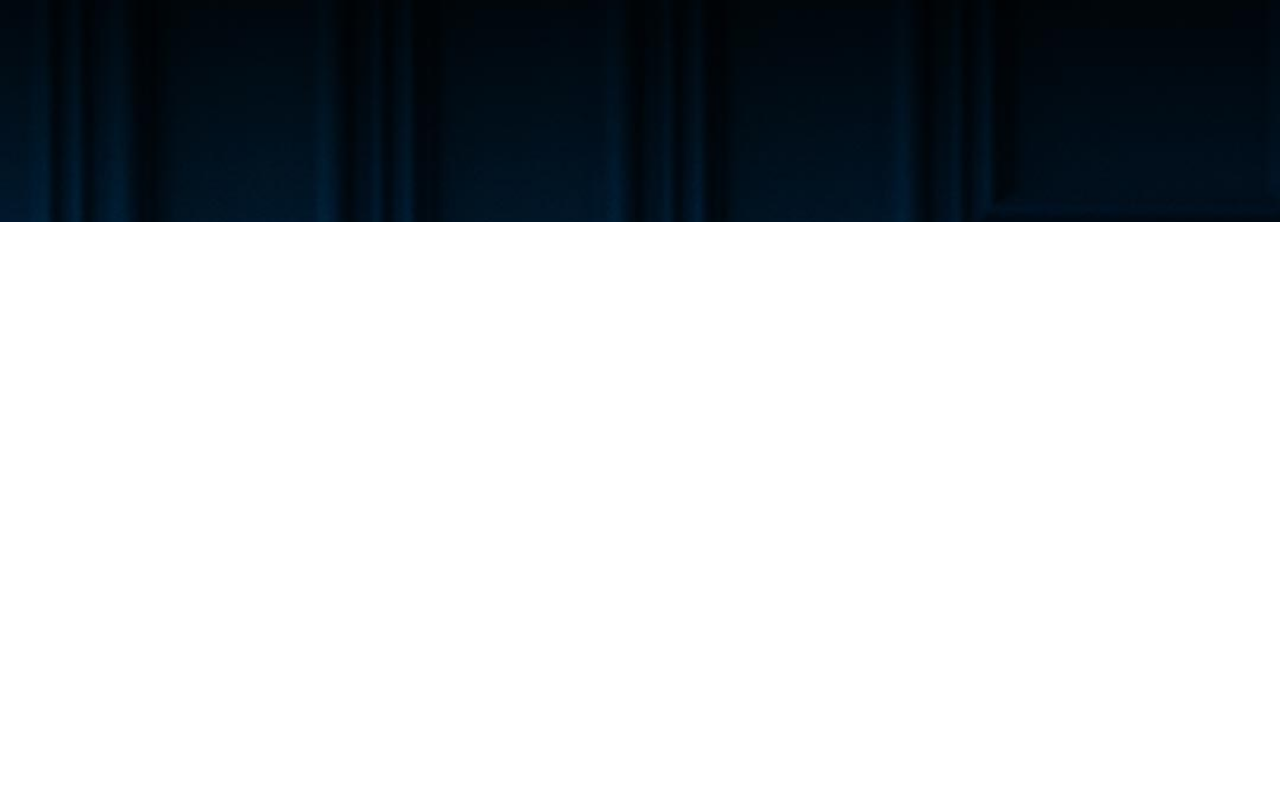
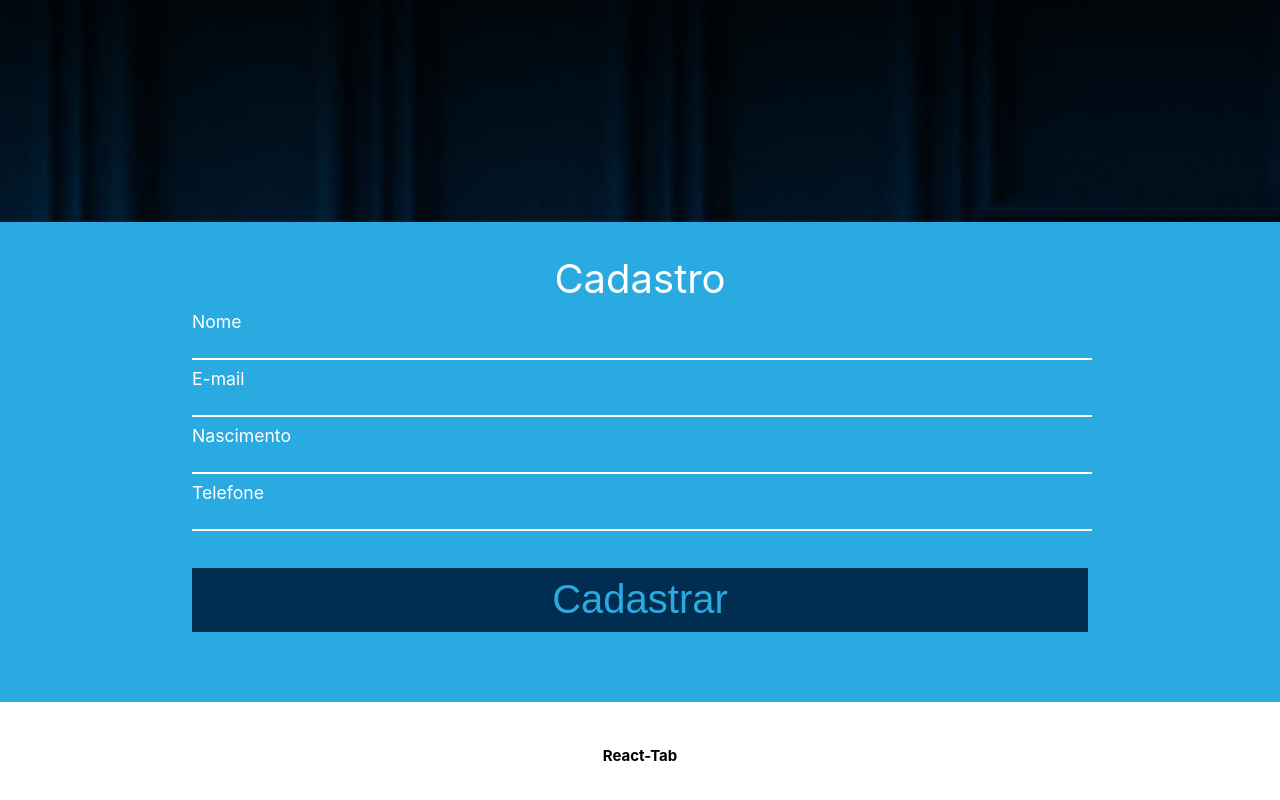
Before and after one commit to gabrielp1999/prova-full-stack-in8, a React (Create React App) app in the folder front-end/: page / in a window 1280 px wide. Shown: the part 370-1170 px from the top of the page. Before the commit the page ends 800 px from the top, so only its background shows below. Built offline with nearby package versions, Linux system fonts and the light colour scheme.

Commit message:
finalized form layout

```diff
--- a/front-end/package.json
+++ b/front-end/package.json
@@ -6,9 +6,12 @@
     "@testing-library/jest-dom": "^5.16.4",
     "@testing-library/react": "^13.2.0",
     "@testing-library/user-event": "^13.5.0",
+    "material": "^0.4.3",
+    "prop-types": "^15.8.1",
     "react": "^18.1.0",
     "react-dom": "^18.1.0",
     "react-scripts": "5.0.1",
+    "react-tabs": "^5.1.0",
     "styled-components": "^5.3.5",
     "web-vitals": "^2.1.4"
   },
--- a/front-end/src/App.jsx
+++ b/front-end/src/App.jsx
@@ -1,8 +1,13 @@
 import Header from "./components/Header";
+import Main from "./components/Main";
+import Table from "./components/Table";
+
 function App() {
   return (
     <div className="App">
       <Header />
+      <Main />
+      <Table />
     </div>
   );
 }
--- /dev/null
+++ b/front-end/src/components/Main/index.jsx
@@ -0,0 +1,24 @@
+import React, { useState } from "react";
+import * as S from "./styles";
+
+function Main() {
+  return (
+    <S.Wrapper>
+      <S.Title>Cadastro</S.Title>
+      <S.Form>
+        <S.Label>Nome</S.Label>
+        <S.Input />
+        <S.Label>E-mail</S.Label>
+        <S.Input />
+        <S.Label>Nascimento</S.Label>
+        <S.Input />
+        <S.Label>Telefone</S.Label>
+        <S.Input />
+
+        <S.Button>Cadastrar</S.Button>
+      </S.Form>
+    </S.Wrapper>
+  );
+}
+
+export default Main;
--- /dev/null
+++ b/front-end/src/components/Main/styles.js
@@ -0,0 +1,59 @@
+import styled from "styled-components";
+
+export const Wrapper = styled.main`
+  width: 100vw;
+  height: 28rem;
+  background: #29abe2;
+  text-align: center;
+  padding: 2rem 0 0 0;
+`;
+
+export const Title = styled.label`
+  font-size: 2.5rem;
+  text-align: center;
+  color: #fff;
+`;
+
+export const Form = styled.form`
+  display: flex;
+  flex-direction: column;
+  width: 70%;
+  margin: 0 auto;
+`;
+
+export const Label = styled.label`
+  display: flex;
+  margin-top: 0.5rem;
+  flex-direction: row;
+  font-size: 1.1rem;
+  color: #fff;
+`;
+
+export const Input = styled.input`
+  width: 100%;
+  height: 1.5rem;
+  background: #29abe2;
+  color: #fff;
+  font-size: 1.2rem;
+  border-top: 0.1rem;
+  border-left: 0.1rem;
+  border-right: 0.1rem;
+  border-color: #fff;
+
+  &:focus {
+    transition: 1500ms;
+    outline: 0;
+    border-color: #fff;
+  }
+`;
+
+export const Button = styled.button`
+  height: 4rem;
+  width: 100%;
+  background-color: #012d51;
+  margin: 0 auto;
+  margin-top: 2.3rem;
+  border: none;
+  font-size: 2.5rem;
+  color: #29abe2;
+`;
--- a/front-end/src/components/Menu/styles.js
+++ b/front-end/src/components/Menu/styles.js
@@ -4,7 +4,7 @@ export const Wrapper = styled.div`
   width: 45%;
   height: 13.4rem;
   background: #29abe2;
-  padding: 2rem;
+  padding: 2.1rem;
   position: absolute;
   top: 0;
   left: 0;
--- /dev/null
+++ b/front-end/src/components/Table/index.jsx
@@ -0,0 +1,12 @@
+import * as S from "./styles";
+import React, { useState } from "react";
+
+function Table() {
+  return (
+    <S.Wrapper>
+      <h2>React-Tab</h2>
+    </S.Wrapper>
+  );
+}
+
+export default Table;
--- /dev/null
+++ b/front-end/src/components/Table/styles.js
@@ -0,0 +1,9 @@
+import styled from "styled-components";
+
+export const Wrapper = styled.div`
+  width: 100vw;
+  height: 28rem;
+  background: #fff;
+  text-align: center;
+  padding: 2rem 0 0 0;
+`;
```
Also changed, not shown: 1 other file (tests, documents, lock files or other folders).
